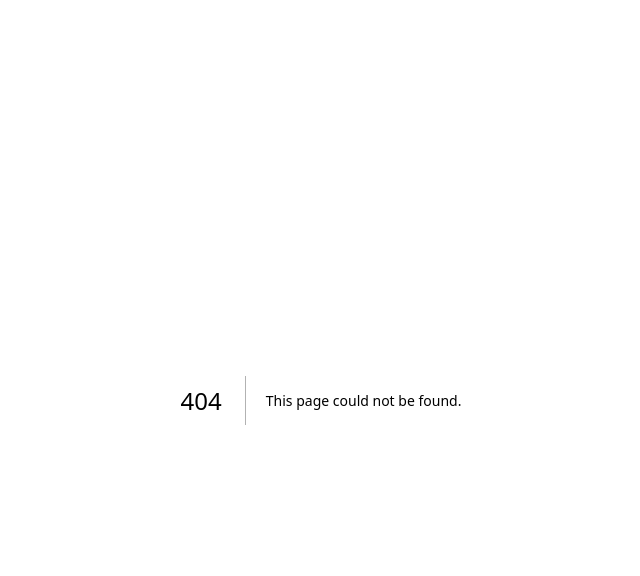
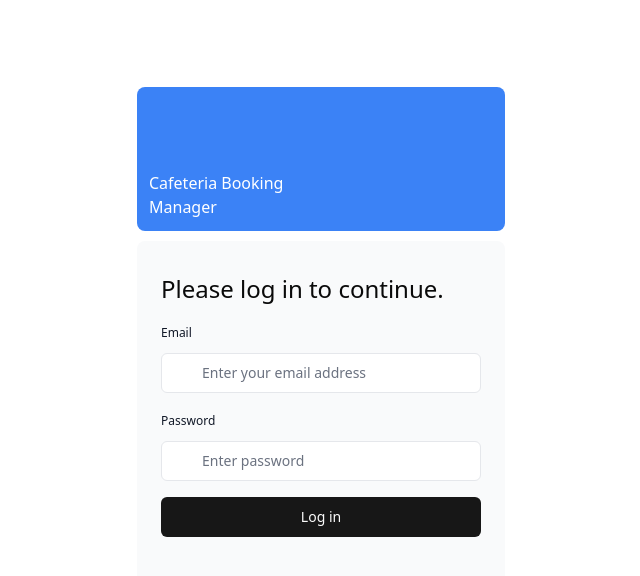
Before and after one commit to PriyanshuCK/cafeteria-booking-manager, a Next.js app: page /login in a window 1280 px wide. Before the commit this address had no page. Shown: the top 576 px of the page, without its empty margins (319-959 px from the left). Built offline with nearby package versions, Linux system fonts and the light colour scheme.

Commit message:
Add basic authentication with credentials

```diff
--- a/app/dashboard/page.tsx
+++ b/app/dashboard/page.tsx
@@ -7,14 +7,15 @@
 } from "../lib/actions";
 import { Button } from "@/components/ui/button";
 import { Card, CardContent, CardHeader, CardTitle } from "@/components/ui/card";
+import { auth, signOut } from "@/auth";
 
 export default async function Dashboard() {
-  const user = await getUser("user@nextmail.com");
+  const authUser = await auth();
+  const user = await getUser(authUser?.user?.email || "user@nextmail.com");
 
   if (!user) {
     return <div>User not found</div>;
   }
-
   const weeklyMenu = await getWeeklyMenu();
   const todayStatus = await getTodayBookingStatus(user.id);
   const tomorrowBooked = await checkTomorrowBooking(user.id);
@@ -108,6 +109,16 @@
           ))}
         </CardContent>
       </Card>
+      <form
+        action={async () => {
+          "use server";
+          await signOut();
+        }}
+      >
+        <button className="flex h-[48px] grow items-center justify-center gap-2 rounded-md bg-gray-50 p-3 text-sm font-medium hover:bg-sky-100 hover:text-blue-600 md:flex-none md:justify-start md:p-2 md:px-3">
+          <div className="hidden md:block">Sign Out</div>
+        </button>
+      </form>
     </div>
   );
 }
--- a/app/lib/actions.ts
+++ b/app/lib/actions.ts
@@ -1,6 +1,8 @@
 "use server";
 
+import { signIn } from "@/auth";
 import { sql } from "@vercel/postgres";
+import { AuthError } from "next-auth";
 import { revalidatePath } from "next/cache";
 import { redirect } from "next/navigation";
 import { z } from "zod";
@@ -93,3 +95,22 @@
     throw new Error("Failed to check tomorrow's booking");
   }
 }
+
+export async function authenticate(
+  prevState: string | undefined,
+  formData: FormData
+) {
+  try {
+    await signIn("credentials", formData);
+  } catch (error) {
+    if (error instanceof AuthError) {
+      switch (error.type) {
+        case "CredentialsSignin":
+          return "Invalid credentials.";
+        default:
+          return "Something went wrong.";
+      }
+    }
+    throw error;
+  }
+}
--- a/app/lib/definitions.ts
+++ b/app/lib/definitions.ts
@@ -4,6 +4,7 @@
   id: z.string().uuid(),
   name: z.string(),
   email: z.string().email(),
+  password: z.string(),
   is_admin: z.boolean(),
   is_vegetarian: z.boolean(),
 });
--- /dev/null
+++ b/app/login/page.tsx
@@ -0,0 +1,16 @@
+import LoginForm from "@/app/ui/login-form";
+
+export default function LoginPage() {
+  return (
+    <main className="flex items-center justify-center md:h-screen">
+      <div className="relative mx-auto flex w-full max-w-[400px] flex-col space-y-2.5 p-4 md:-mt-32">
+        <div className="flex h-20 w-full items-end rounded-lg bg-blue-500 p-3 md:h-36">
+          <div className="w-32 text-white md:w-36">
+            Cafeteria Booking Manager
+          </div>
+        </div>
+        <LoginForm />
+      </div>
+    </main>
+  );
+}
--- /dev/null
+++ b/app/ui/login-form.tsx
@@ -0,0 +1,73 @@
+"use client";
+
+import { Button } from "@/components/ui/button";
+import { useActionState } from "react";
+import { authenticate } from "@/app/lib/actions";
+
+export default function LoginForm() {
+  const [errorMessage, formAction, isPending] = useActionState(
+    authenticate,
+    undefined
+  );
+
+  return (
+    <form action={formAction} className="space-y-3">
+      <div className="flex-1 rounded-lg bg-gray-50 px-6 pb-4 pt-8">
+        <h1 className={`mb-3 text-2xl`}>Please log in to continue.</h1>
+        <div className="w-full">
+          <div>
+            <label
+              className="mb-3 mt-5 block text-xs font-medium text-gray-900"
+              htmlFor="email"
+            >
+              Email
+            </label>
+            <div className="relative">
+              <input
+                className="peer block w-full rounded-md border border-gray-200 py-[9px] pl-10 text-sm outline-2 placeholder:text-gray-500"
+                id="email"
+                type="email"
+                name="email"
+                placeholder="Enter your email address"
+                required
+              />
+            </div>
+          </div>
+          <div className="mt-4">
+            <label
+              className="mb-3 mt-5 block text-xs font-medium text-gray-900"
+              htmlFor="password"
+            >
+              Password
+            </label>
+            <div className="relative">
+              <input
+                className="peer block w-full rounded-md border border-gray-200 py-[9px] pl-10 text-sm outline-2 placeholder:text-gray-500"
+                id="password"
+                type="password"
+                name="password"
+                placeholder="Enter password"
+                required
+                minLength={6}
+              />
+            </div>
+          </div>
+        </div>
+        <Button className="mt-4 w-full" aria-disabled={isPending}>
+          Log in
+        </Button>
+        <div
+          className="flex h-8 items-end space-x-1"
+          aria-live="polite"
+          aria-atomic="true"
+        >
+          {errorMessage && (
+            <>
+              <p className="text-sm text-red-500">{errorMessage}</p>
+            </>
+          )}
+        </div>
+      </div>
+    </form>
+  );
+}
--- /dev/null
+++ b/auth.config.ts
@@ -0,0 +1,21 @@
+import type { NextAuthConfig } from "next-auth";
+
+export const authConfig = {
+  pages: {
+    signIn: "/login",
+  },
+  callbacks: {
+    authorized({ auth, request: { nextUrl } }) {
+      const isLoggedIn = !!auth?.user;
+      const isOnDashboard = nextUrl.pathname.startsWith("/dashboard");
+      if (isOnDashboard) {
+        if (isLoggedIn) return true;
+        return false; // Redirect unauthenticated users to login page
+      } else if (isLoggedIn) {
+        return Response.redirect(new URL("/dashboard", nextUrl));
+      }
+      return true;
+    },
+  },
+  providers: [], // Add providers with an empty array for now
+} satisfies NextAuthConfig;
--- /dev/null
+++ b/auth.ts
@@ -0,0 +1,42 @@
+import NextAuth from "next-auth";
+import Credentials from "next-auth/providers/credentials";
+import { authConfig } from "./auth.config";
+import { z } from "zod";
+import { sql } from "@vercel/postgres";
+import type { User } from "@/app/lib/definitions";
+import bcrypt from "bcrypt";
+
+async function getUser(email: string): Promise<User | undefined> {
+  try {
+    const user = await sql<User>`SELECT * FROM users WHERE email=${email}`;
+    return user.rows[0];
+  } catch (error) {
+    console.error("Failed to fetch user:", error);
+    throw new Error("Failed to fetch user.");
+  }
+}
+
+export const { auth, signIn, signOut } = NextAuth({
+  ...authConfig,
+  providers: [
+    Credentials({
+      async authorize(credentials) {
+        const parsedCredentials = z
+          .object({ email: z.string().email(), password: z.string().min(6) })
+          .safeParse(credentials);
+
+        if (parsedCredentials.success) {
+          const { email, password } = parsedCredentials.data;
+          const user = await getUser(email);
+          if (!user) return null;
+          const passwordsMatch = await bcrypt.compare(password, user.password);
+
+          if (passwordsMatch) return user;
+        }
+
+        console.log("Invalid credentials");
+        return null;
+      },
+    }),
+  ],
+});
--- a/package.json
+++ b/package.json
@@ -16,6 +16,7 @@
     "clsx": "^2.1.1",
     "lucide-react": "^0.468.0",
     "next": "15.1.0",
+    "next-auth": "5.0.0-beta.25",
     "react": "^19.0.0",
     "react-dom": "^19.0.0",
     "tailwind-merge": "^2.5.5",
```
Also changed, not shown: middleware.ts (added, +9 -0 lines), 1 other file (tests, documents, lock files or other folders).
